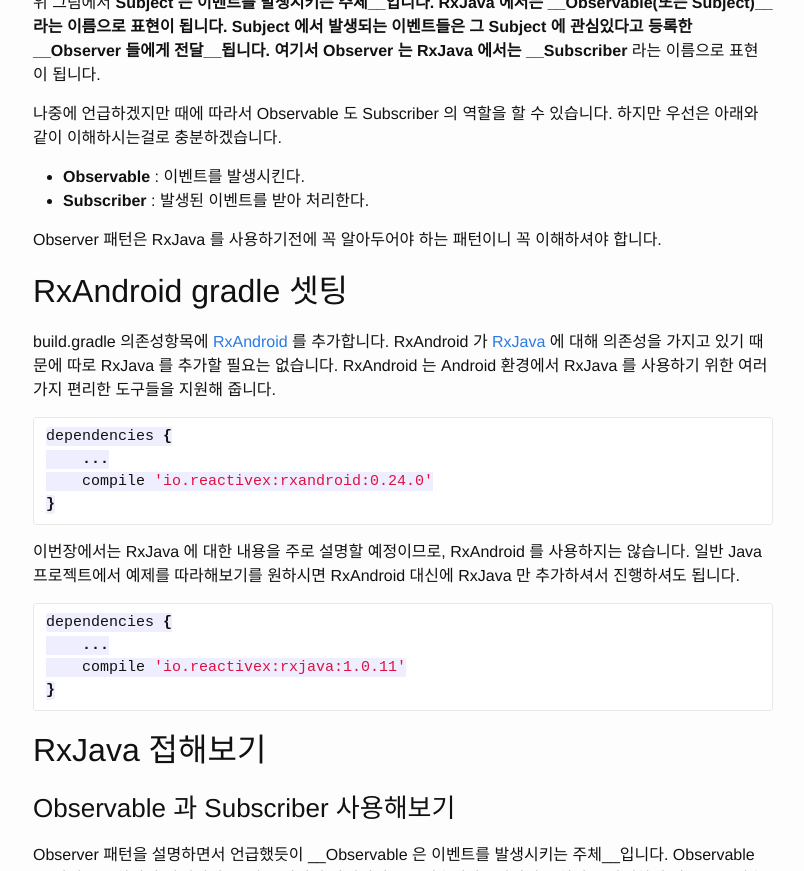
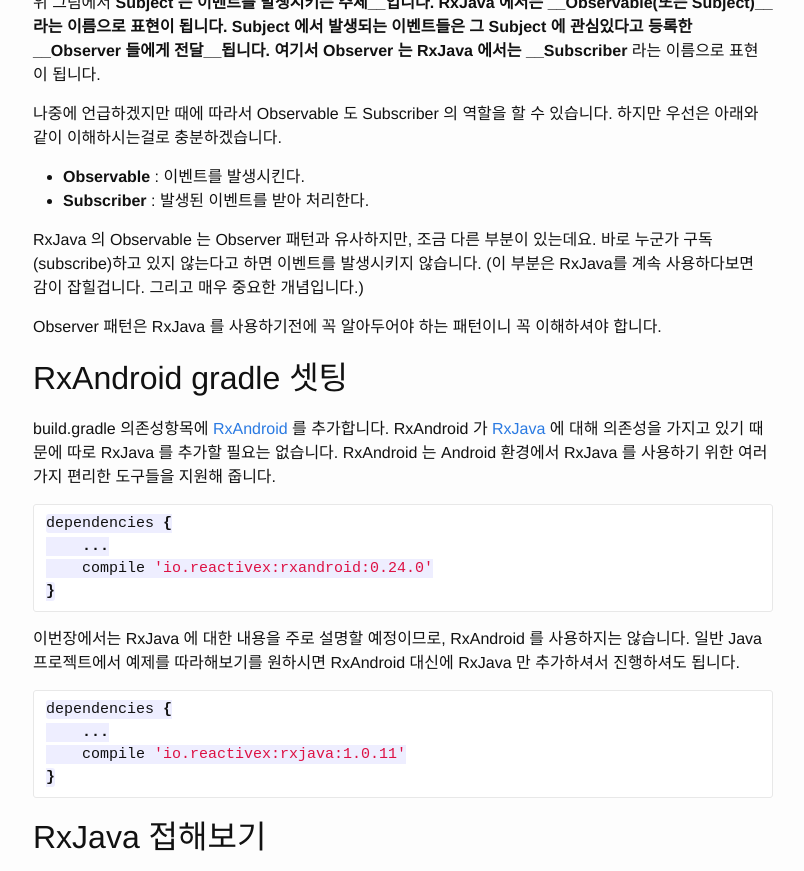
Before and after one commit to gaemi/gaemi.github.io, a Jekyll site: the page built from _posts/2015-05-20-RxJava with Android - 1 - RxJava 사용해보기.markdown, in a window 1280 px wide and 900 px high, scrolled down 1224 px, cut to the strip 29-900 px from the top of the window. Shown: the whole strip, without its empty margins (237-1041 px from the left). Built offline with Jekyll 4.4.1, drawn with Linux system fonts in a browser that asks for light colours; Markdown is read by kramdown in place of the engine named in the settings; comment, search, counter and statistics services are not loaded.

Commit message:
RxJava 조금 수정

```diff
--- a/_posts/2015-05-20-RxJava with Android - 1 - RxJava 사용해보기.markdown
+++ b/_posts/2015-05-20-RxJava with Android - 1 - RxJava 사용해보기.markdown
@@ -35,6 +35,9 @@
 
 - __Observable__ : 이벤트를 발생시킨다.
 - __Subscriber__ : 발생된 이벤트를 받아 처리한다.
+
+RxJava 의 Observable 는 Observer 패턴과 유사하지만, 조금 다른 부분이 있는데요.
+바로 누군가 구독(subscribe)하고 있지 않는다고 하면 이벤트를 발생시키지 않습니다. (이 부분은 RxJava를 계속 사용하다보면 감이 잡힐겁니다. 그리고 매우 중요한 개념입니다.)
 
 Observer 패턴은 RxJava 를 사용하기전에 꼭 알아두어야 하는 패턴이니 꼭 이해하셔야 합니다.
 
```
